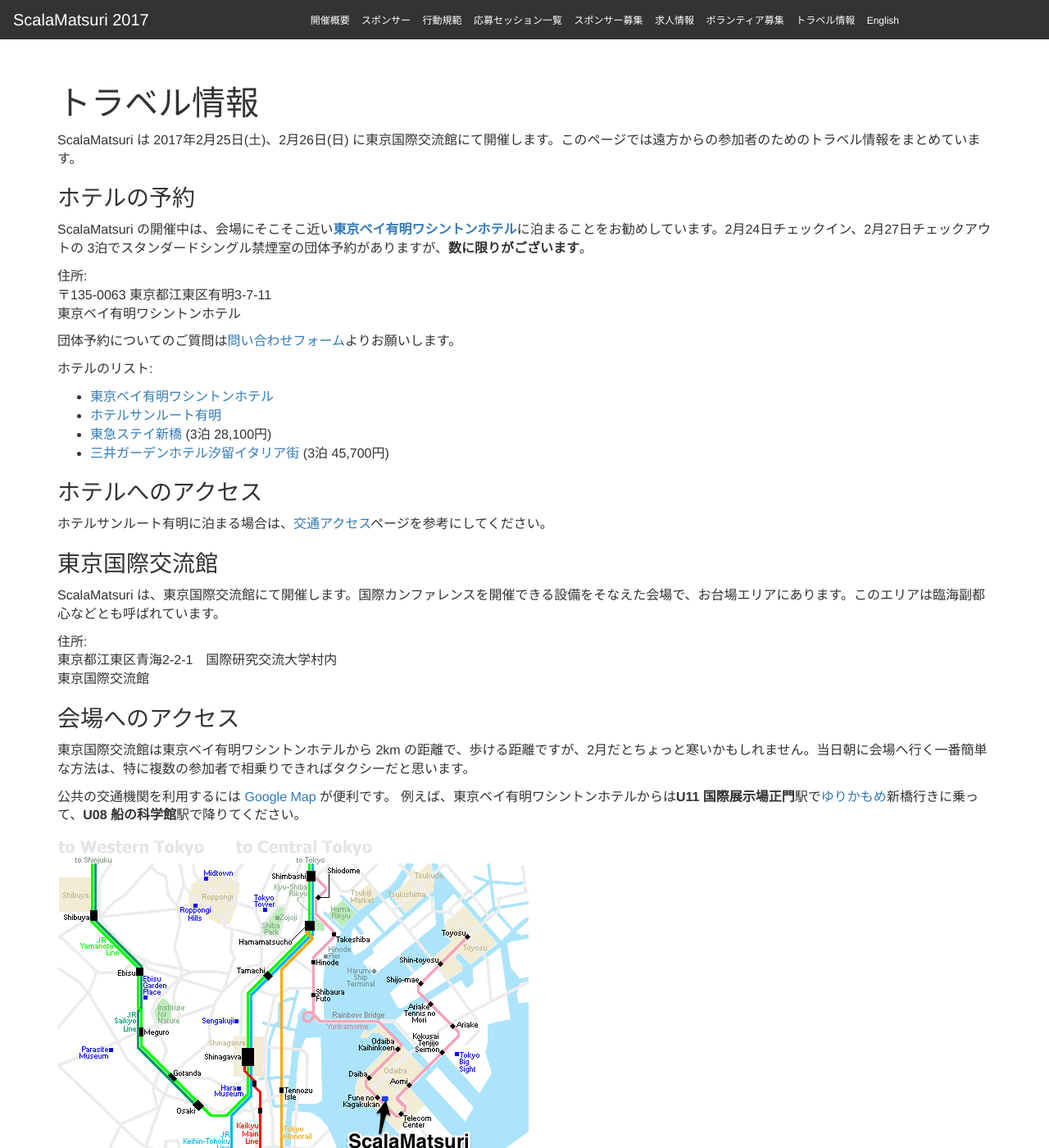
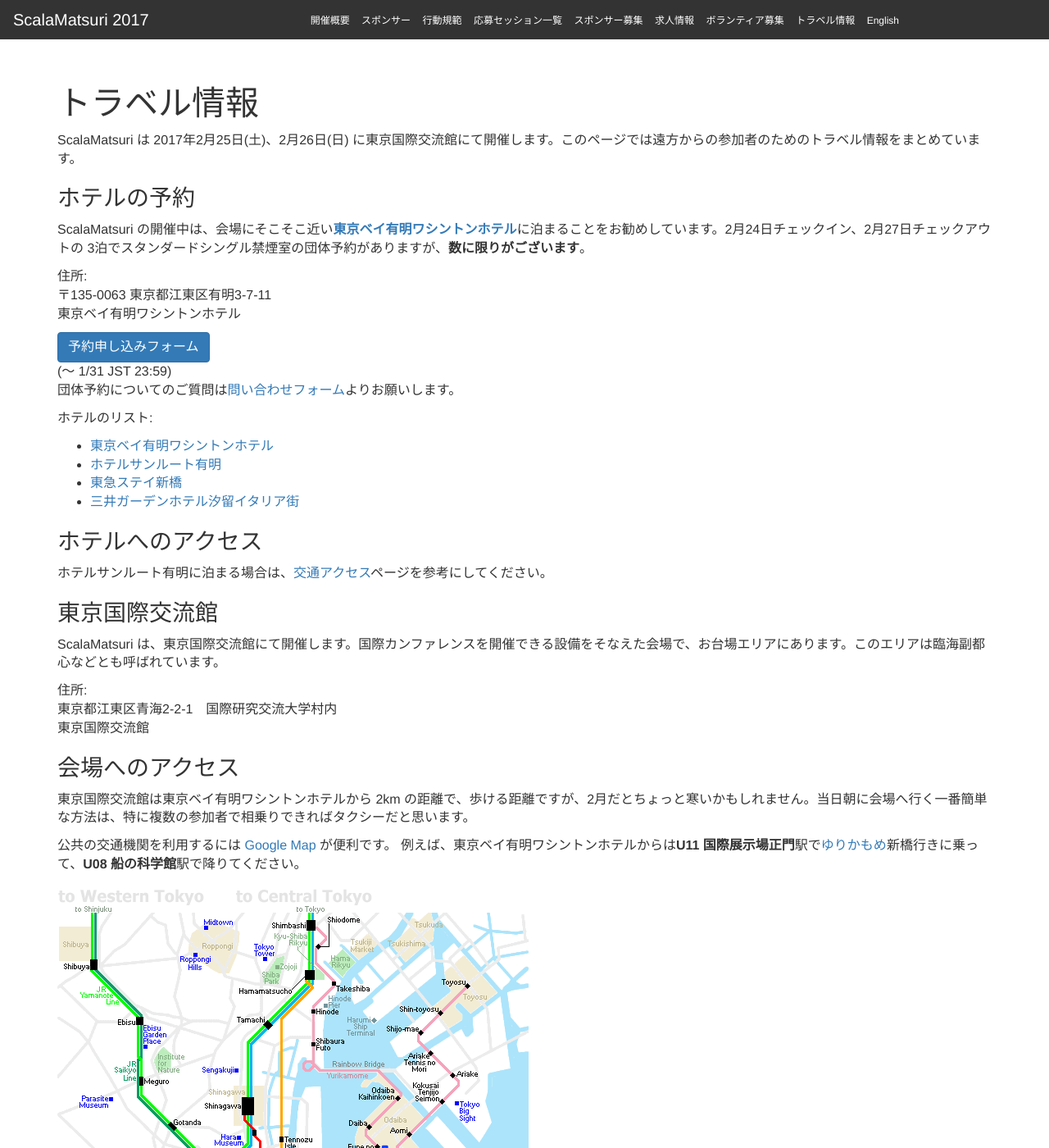
Before and after one commit to scalajp/2017.scalamatsuri.org, a Jekyll site: the page built from ja/travel/index.html, in a window 1280 px wide and 1400 px high. Shown: the whole window at 82% size. Built offline with Jekyll 4.4.1, drawn with Linux system fonts in a browser that asks for light colours; nearby versions of some CDN libraries; comment, search, counter and statistics services are not loaded; some of the changed text lies outside the part shown.

Commit message:
Update travel info

```diff
--- a/en/travel/index.html
+++ b/en/travel/index.html
@@ -33,14 +33,16 @@
 Phone: +81 3 5564-0111
 </p>
 <p>
+<div><a class="btn btn-primary" href="https://goo.gl/Wx46gT">Reservation form</a></div>
+<div>(〜 January 31st JST 23:59)</div>
 If you have any questions, contact us via the <a href="https://docs.google.com/forms/d/1kVRSxCTTwTPh_o2MGi4p-Zy1BoUARAWdwc2nXVkoi-s/viewform">inquiry form</a>
 </p>
 <p>List of some hotels:
 <ul>
 <li><a href="http://tokyobay.washington-hotels.jp/">Tokyo Bay Ariake Washington Hotel</a></li>
 <li><a href="http://www.hotelsunrouteariake.jp">Hotel Sunroute Ariake</a></li>
-<li><a href="http://www.tokyustay.co.jp/e/hotel/SHI/">Tokyu Stay Shimbashi</a> (28,100 JPY for 3 nights)</li>
-<li><a href="http://www.gardenhotels.co.jp/eng/shiodome-italiagai/">Mitsui Garden Hotel Shiodome Italia-gai</a> (45,700 JPY for 3 nights)</li>
+<li><a href="http://www.tokyustay.co.jp/e/hotel/SHI/">Tokyu Stay Shimbashi</a></li>
+<li><a href="http://www.gardenhotels.co.jp/eng/shiodome-italiagai/">Mitsui Garden Hotel Shiodome Italia-gai</a></li>
 </ul>
 
 <h3>Getting to your hotel</h3>
--- a/ja/travel/index.html
+++ b/ja/travel/index.html
@@ -14,14 +14,16 @@
 東京ベイ有明ワシントンホテル
 </p>
 <p>
-<div>団体予約についてのご質問は<a href="https://docs.google.com/forms/d/1jzXkQYdEcW9DMWUlXhvGIod5YECKUETNuzVMFeaoR3k/viewform">問い合わせフォーム</a>よりお願いします。
+<div><a class="btn btn-primary" href="https://goo.gl/SwGliO">予約申し込みフォーム</a></div>
+<div>(〜 1/31 JST 23:59)</div>
+団体予約についてのご質問は<a href="https://docs.google.com/forms/d/1jzXkQYdEcW9DMWUlXhvGIod5YECKUETNuzVMFeaoR3k/viewform">問い合わせフォーム</a>よりお願いします。
 </p>
 <p>ホテルのリスト:
 <ul>
 <li><a href="http://washington-hotels.jp/ariake/">東京ベイ有明ワシントンホテル</a></li>
 <li><a href="http://www.sunroutehotel.jp/ariake/">ホテルサンルート有明</a></li>
-<li><a href="http://www.tokyustay.co.jp/hotel/SHI/">東急ステイ新橋</a> (3泊 28,100円)</li>
-<li><a href="http://www.gardenhotels.co.jp/shiodome-italiagai/">三井ガーデンホテル汐留イタリア街</a> (3泊 45,700円)</li>
+<li><a href="http://www.tokyustay.co.jp/hotel/SHI/">東急ステイ新橋</a></li>
+<li><a href="http://www.gardenhotels.co.jp/shiodome-italiagai/">三井ガーデンホテル汐留イタリア街</a></li>
 </ul>
 
 <h3>ホテルへのアクセス</h3>
```
Also changed, not shown: other parts of ja/travel/index.html (+1 -1 lines).
